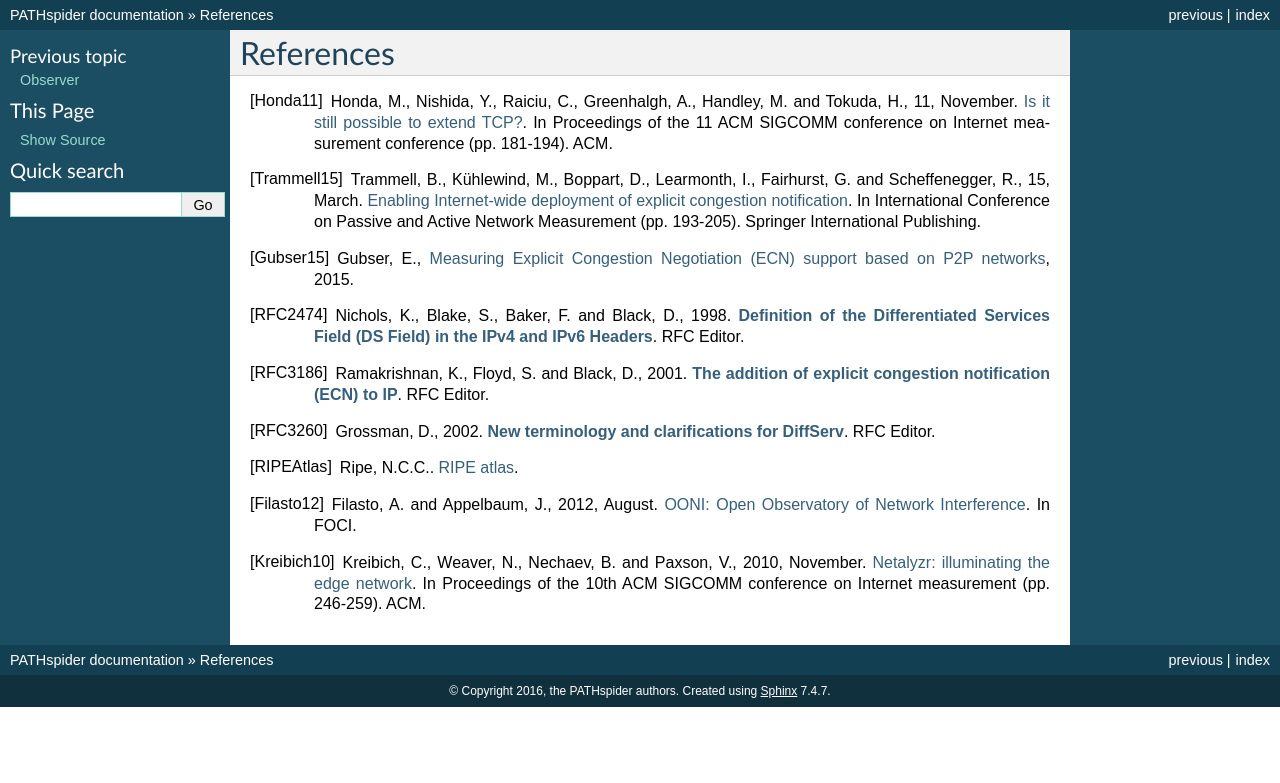
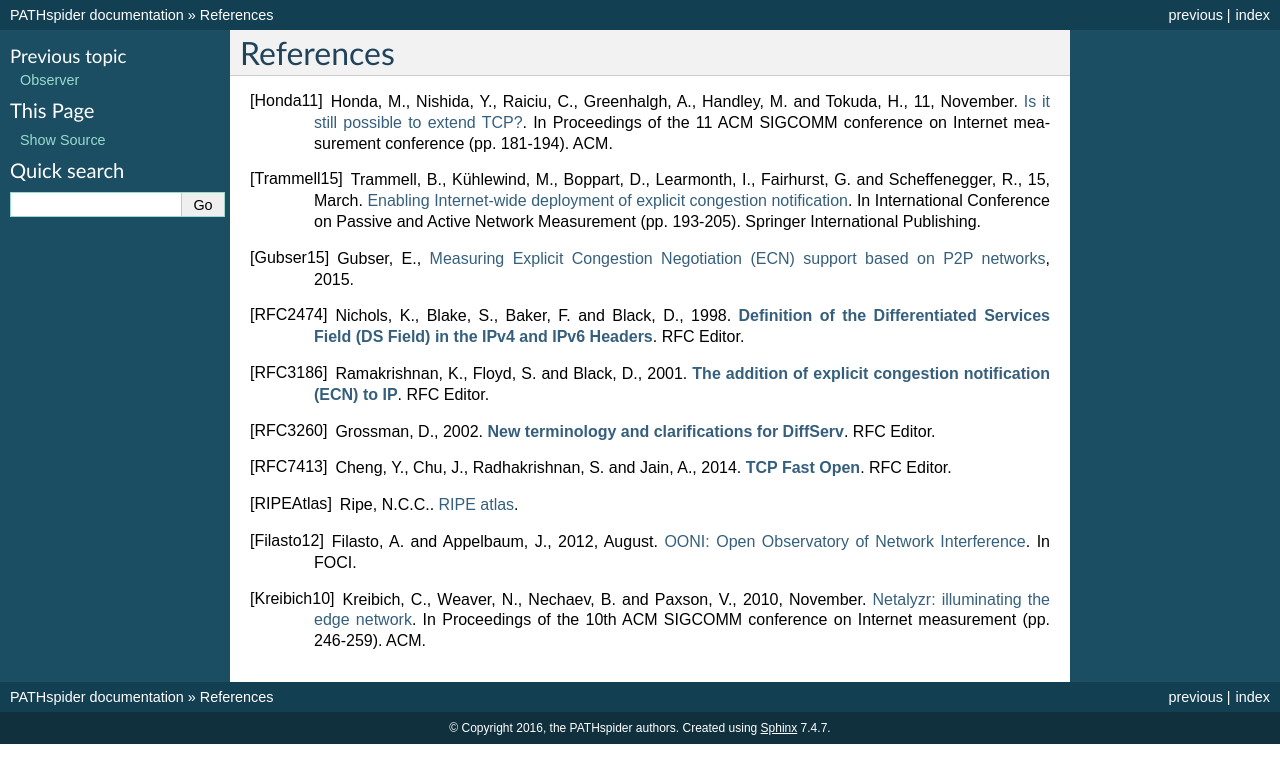
Before and after one commit to mami-project/pathspider, a Sphinx documentation site: the page built from doc/references.rst, in a window 1280 px wide. Shown: the top 783 px of the page. Built offline with Sphinx 7.4.7, drawn with Linux system fonts in a browser that asks for light colours.

Commit message:
Add reference for TCP Fast Open RFC

```diff
--- a/doc/references.rst
+++ b/doc/references.rst
@@ -7,6 +7,7 @@ References
 .. [RFC2474] Nichols, K., Blake, S., Baker, F. and Black, D., 1998. :rfc:`Definition of the Differentiated Services Field (DS Field) in the IPv4 and IPv6 Headers <2474>`. RFC Editor.
 .. [RFC3186] Ramakrishnan, K., Floyd, S. and Black, D., 2001. :rfc:`The addition of explicit congestion notification (ECN) to IP <3186>`. RFC Editor.
 .. [RFC3260] Grossman, D., 2002. :rfc:`New terminology and clarifications for DiffServ <3260>`. RFC Editor.
+.. [RFC7413] Cheng, Y., Chu, J., Radhakrishnan, S. and Jain, A., 2014. :rfc:`TCP Fast Open <7413>`. RFC Editor.
 .. [RIPEAtlas] Ripe, N.C.C.. `RIPE atlas <http://atlas.ripe.net>`_.
 .. [Filasto12] Filasto, A. and Appelbaum, J., 2012, August. `OONI: Open Observatory of Network Interference <https://www.usenix.org/system/files/conference/foci12/foci12-final12.pdf>`_. In FOCI.
 .. [Kreibich10] Kreibich, C., Weaver, N., Nechaev, B. and Paxson, V., 2010, November. `Netalyzr: illuminating the edge network <http://dl.acm.org/citation.cfm?id=1879173>`_. In Proceedings of the 10th ACM SIGCOMM conference on Internet measurement (pp. 246-259). ACM.
```
